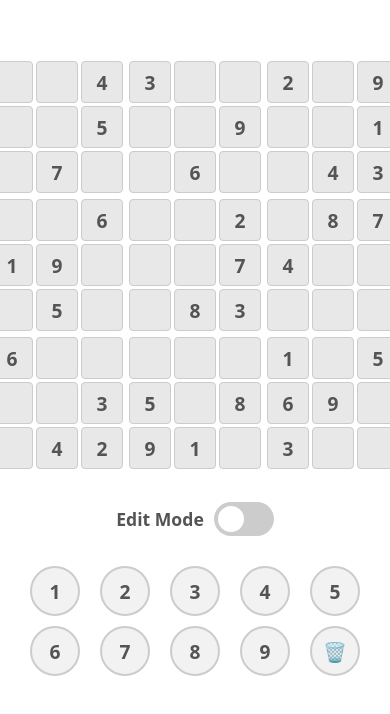
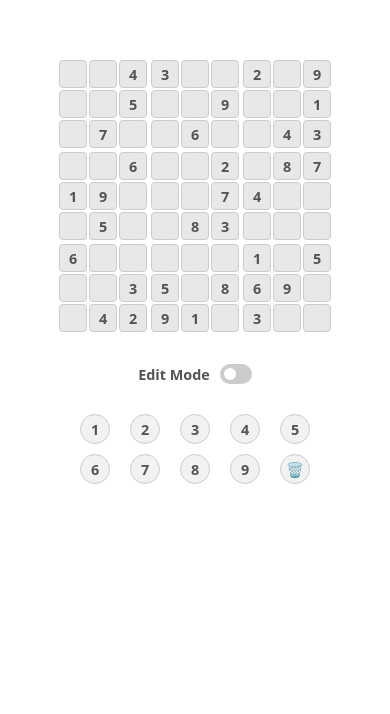
Before and after one commit to bstamenkovits/sudoku, a plain HTML site: page index.html in a window 390 px wide. Drawn offline with Linux system fonts and the light colour scheme.

Commit message:
added media queries for small screens

```diff
--- a/edit-grid.css
+++ b/edit-grid.css
@@ -1,3 +1,15 @@
+:root {
+    --edit-grid-gap: 6px;
+    --edit-grid-fontsize: 0.6rem;
+}
+
+@media (max-width: 768px) {
+    :root {
+        --edit-grid-gap: 3px;
+        --edit-grid-fontsize: 0.35rem;
+    }
+}
+
 .edit-grid {
     /* display:flex; */
     flex-direction: column;
@@ -10,14 +22,14 @@
     display: flex;
     flex-direction: row;
     justify-content: space-evenly;
-    gap: 6px;
+    gap: var(--edit-grid-gap);
     /* align-items: center; */
     /* margin: 10px; */
 }
 
 .edit-grid-cell {
     color: rgba(169, 169, 169, 0);
-    font-size: 0.7rem;
+    font-size: var(--edit-grid-fontsize);
 }
 
 .edit-grid-cell.active {
--- a/slider.css
+++ b/slider.css
@@ -5,16 +5,36 @@
     align-items: center;
     margin-bottom: 20px;
 }
+:root {
+  --slider-width: 60px;
+  --slider-height: 34px;
+  --slider-thumb-size: 26px;
+  --edit-mode-fontsize: 1.2em;
+}
 
-#edit-mode-container span{
-    font-size: 1.1rem;
+@media (max-width: 768px) {
+  :root {
+    --slider-width: 32px;
+    --slider-height: 20px;
+    --slider-thumb-size: 12px;
+    --edit-mode-fontsize: 0.9em;
+  }
+}
+
+
+/* The switch - the box around the slider */
+#edit-mode-container {
+  display: flex;
+  justify-content: center;
+  align-items: center;
+  margin-bottom: 20px;
 }
 
 .switch {
   position: relative;
   display: inline-block;
-    width: 60px;
-    height: 34px;
+  width: var(--slider-width);
+  height: var(--slider-height);
   margin-left: 10px;
 }
 
@@ -36,13 +56,15 @@
   background-color: #ccc;
   -webkit-transition: .4s;
   transition: .4s;
+  width: 100%;
+  height: 100%;
 }
 
 .slider:before {
   position: absolute;
   content: "";
-    height: 26px;
-    width: 26px;
+  height: var(--slider-thumb-size);
+  width: var(--slider-thumb-size);
   left: 4px;
   bottom: 4px;
   background-color: white;
@@ -59,16 +81,19 @@
 }
 
 input:checked + .slider:before {
-    -webkit-transform: translateX(26px);
-    -ms-transform: translateX(26px);
-    transform: translateX(26px);
+  -webkit-transform: translateX(var(--slider-thumb-size));
+  -ms-transform: translateX(var(--slider-thumb-size));
+  transform: translateX(var(--slider-thumb-size));
 }
 
 /* Rounded sliders */
 .slider.round {
-    border-radius: 34px;
+  border-radius: var(--slider-height);
 }
 
 .slider.round:before {
   border-radius: 50%;
 }
+#edit-mode-container span{
+    font-size: var(--edit-mode-fontsize);
+}
--- a/style.css
+++ b/style.css
@@ -1,6 +1,7 @@
 :root {
     --cell-margin: 1.5px;
     --cell-size: 45px;
+    --cell-padding: 20px;
 
     --box-margin: 1.5px;
     --box-size: calc(var(--cell-size) * 3 + var(--box-margin)*2);
@@ -17,6 +18,30 @@
     color: var(--font-color);
     font-family: system-ui, -apple-system, BlinkMacSystemFont, 'Segoe UI', Roboto, Oxygen, Ubuntu, Cantarell, 'Open Sans', 'Helvetica Neue', sans-serif;
     font-weight: 550;
+}
+
+@media (max-width: 768px) {
+    :root {
+        --cell-margin: 1px;
+        --cell-size: 30px;
+        --cell-padding: 12px;
+
+        --box-margin: 1px;
+        --box-size: calc(var(--cell-size) * 3 + var(--box-margin)*2);
+
+        --cell-input-size: 30px;
+        --cell-input-active-color: #808080;
+
+        --font-size: 0.9em;
+        --font-color: #545454;
+
+        --main-color: rgb(232, 232, 232);
+        --highlight-color: #3f79f7;
+
+        color: var(--font-color);
+        font-family: system-ui, -apple-system, BlinkMacSystemFont, 'Segoe UI', Roboto, Oxygen, Ubuntu, Cantarell, 'Open Sans', 'Helvetica Neue', sans-serif;
+        font-weight: 550;
+    }
 }
 
 .hidden {
@@ -59,7 +84,7 @@
     justify-content: center;
     align-items: center;
     font-size: var(--font-size);
-    padding: 20px;
+    padding: var(--cell-padding);
     margin: var(--cell-margin);
     background-color: var(--main-color);
     border-radius: 4px;
@@ -107,7 +132,7 @@
     height: var(--cell-input-size);
     font-size: var(--font-size);
     background-color: #f2f2f2; /* Background color for visibility */
-    border: 2px solid #ccc; /* Add a border to the cells */
+    border: 1px solid #ccc; /* Add a border to the cells */
     border-radius: 50%; /* Make the cells circular */
     display: flex;
     align-items: center;
```
Lines whose indentation alone changed are shown as unchanged.
